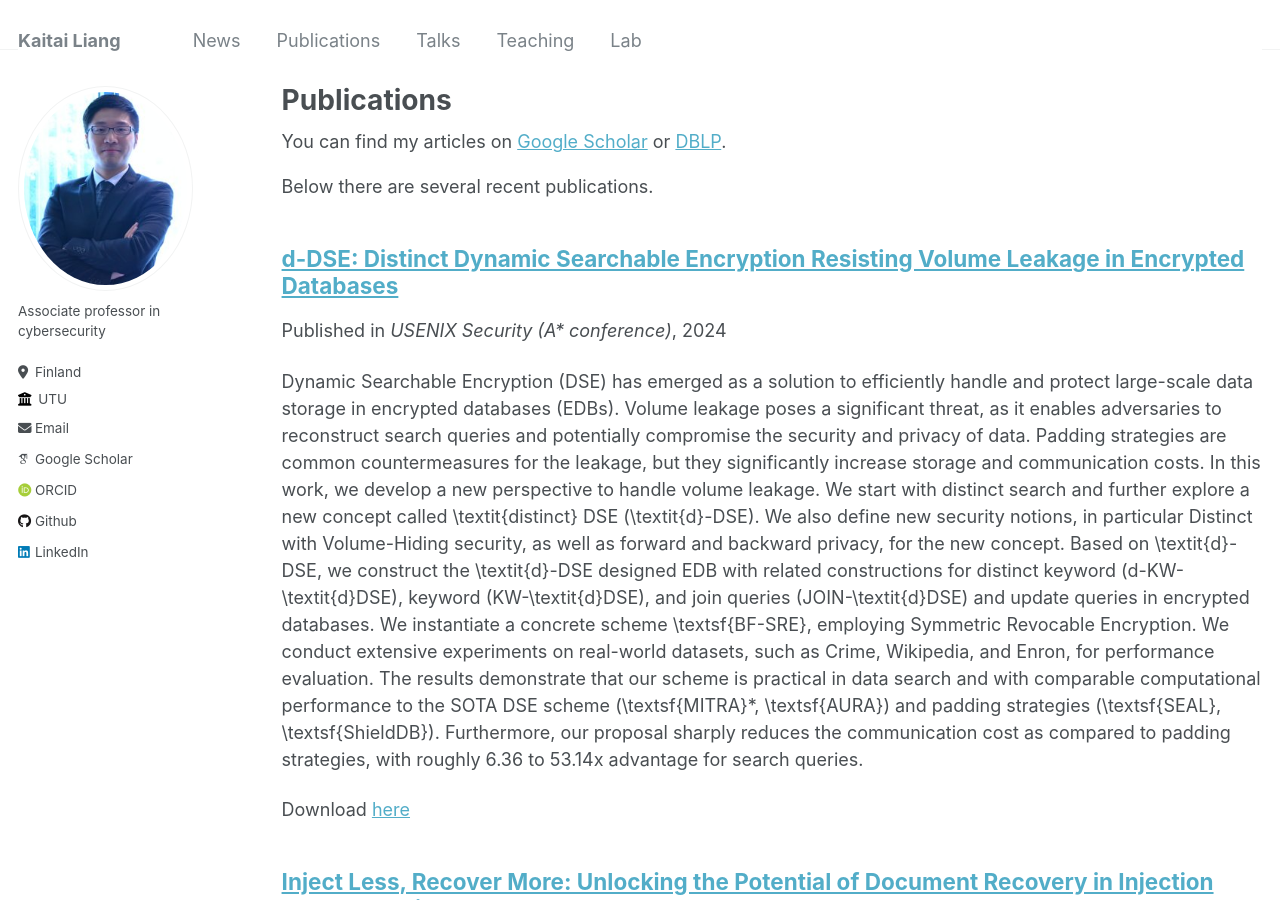
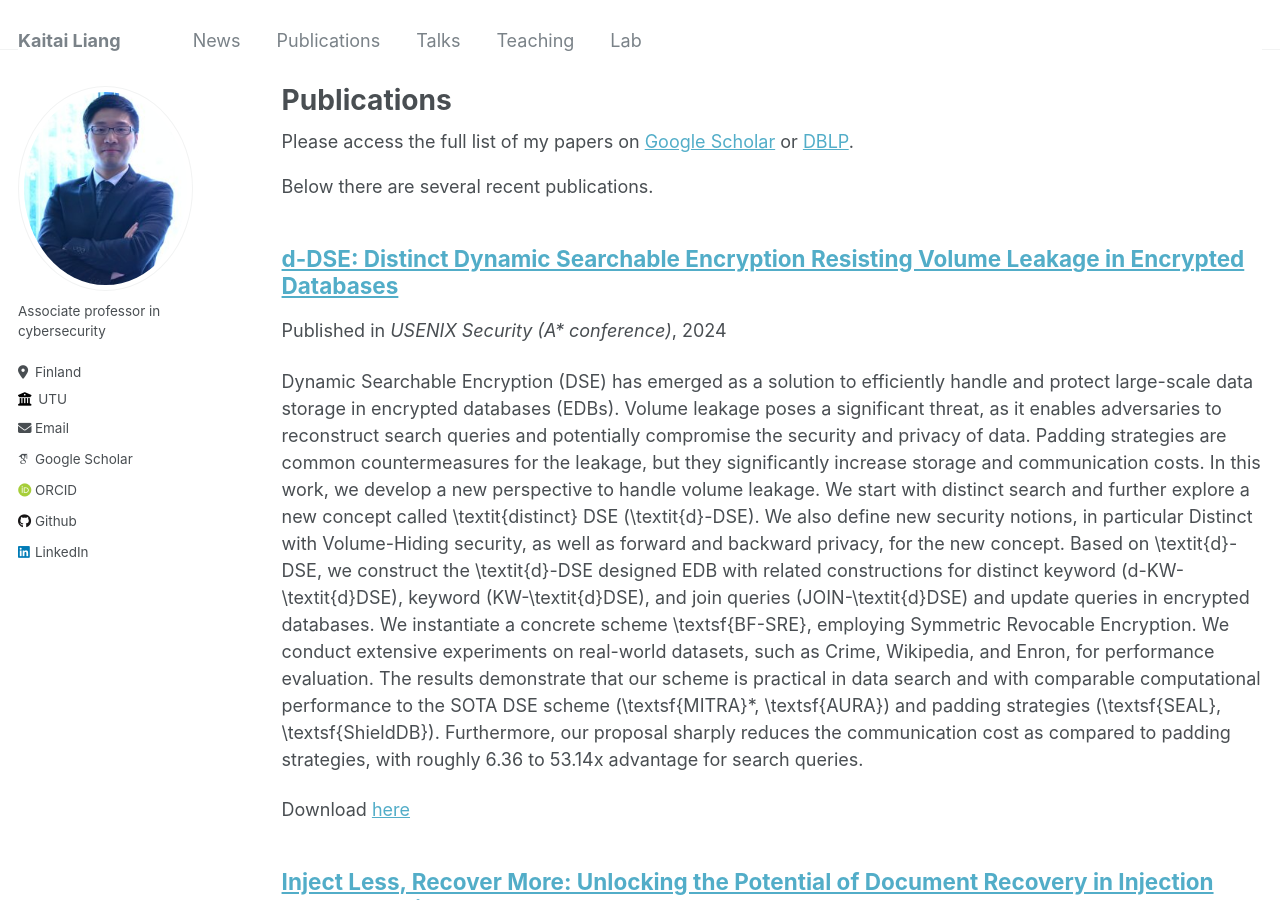
Before and after one commit to kaitailiang/kaitailiang.github.io, a Jekyll site: the page built from _pages/publications.md, in a window 1280 px wide and 900 px high. Built offline with Jekyll 4.4.1, drawn with Linux system fonts in a browser that asks for light colours; some web fonts are replaced.

Commit message:
Update publications.md

```diff
--- a/_pages/publications.md
+++ b/_pages/publications.md
@@ -6,7 +6,7 @@ author_profile: true
 ---
 
 {% if site.author.googlescholar %}
-  <div class="wordwrap">You can find my articles on <a href="{{site.author.googlescholar}}">Google Scholar</a> or <a href="https://dblp.org/pid/126/6037.html">DBLP</a>. </div>
+  <div class="wordwrap">Please access the full list of my papers on <a href="{{site.author.googlescholar}}">Google Scholar</a> or <a href="https://dblp.org/pid/126/6037.html">DBLP</a>. </div>
 {% endif %}
 
 Below there are several recent publications.
```
